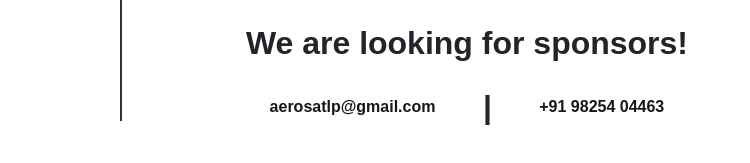
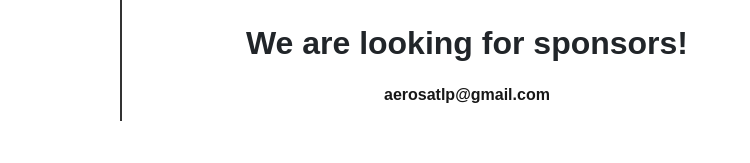
Before and after one commit to aerosatlp/aerosatlp.github.io, a plain HTML site: page index.html in a window 1280 px wide. Shown: the part 2917-3080 px from the top of the page, 530-1280 px from the left. Drawn offline with nearby package versions, Linux system fonts and the light colour scheme; a small style sheet from the web is missing; a web font is replaced by a local one.

Commit message:
Update index.html

```diff
--- a/index.html
+++ b/index.html
@@ -144,8 +144,6 @@
                 <p>We are looking for sponsors!</p>
                 <div class="sponsor-link">
                     <a href="mailto:aerosatlp@gmail.com">aerosatlp@gmail.com</a>
-                    <div>|</div>
-                    <a href="tel:+919825404463">+91 98254 04463</a>
                 </div>
             </div>
         </div>
```
